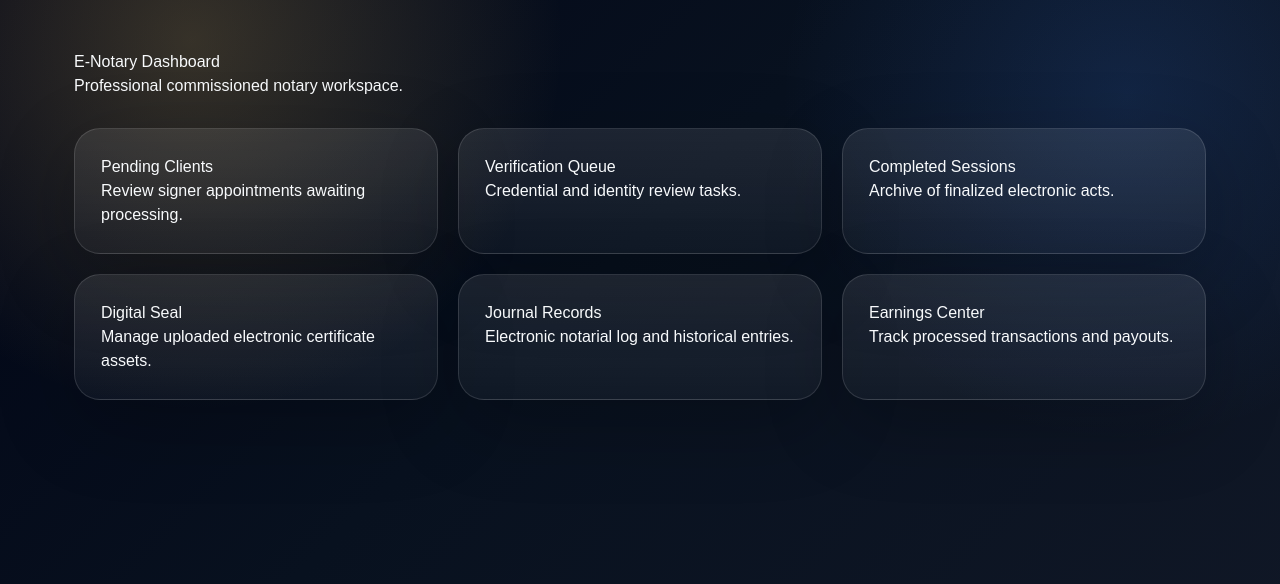
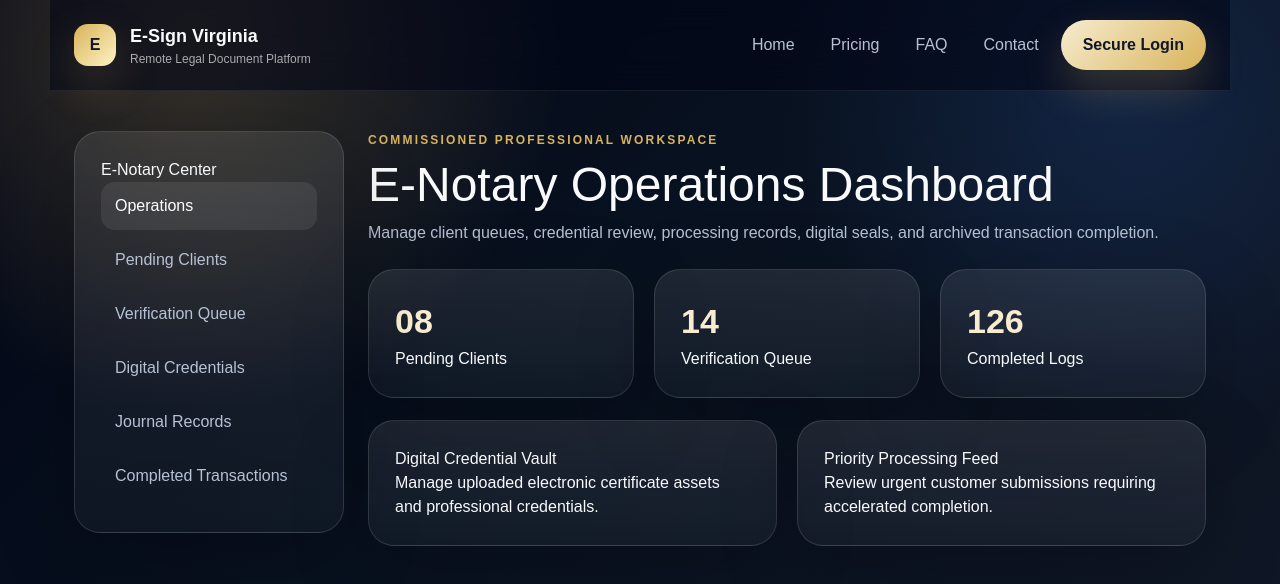
Before and after one commit to rawillia9801/esign, a Next.js app: page /notary in a window 1280 px wide. Shown: the top 584 px of the page. Built offline with nearby package versions, Linux system fonts and the light colour scheme.

Commit message:
Upgrade notary dashboard to enterprise operations UI

```diff
--- a/app/notary/page.tsx
+++ b/app/notary/page.tsx
@@ -1,15 +1,36 @@
+import Header from '../../components/Header'
+
 export default function NotaryDashboard(){
  return (
-  <main className="container" style={{paddingTop:'50px',paddingBottom:'60px'}}>
-   <h1>E-Notary Dashboard</h1>
-   <p>Professional commissioned notary workspace.</p>
-   <div style={{display:'grid',gridTemplateColumns:'repeat(3,1fr)',gap:'20px',marginTop:'30px'}}>
-    <div className="card"><h3>Pending Clients</h3><p>Review signer appointments awaiting processing.</p></div>
-    <div className="card"><h3>Verification Queue</h3><p>Credential and identity review tasks.</p></div>
-    <div className="card"><h3>Completed Sessions</h3><p>Archive of finalized electronic acts.</p></div>
-    <div className="card"><h3>Digital Seal</h3><p>Manage uploaded electronic certificate assets.</p></div>
-    <div className="card"><h3>Journal Records</h3><p>Electronic notarial log and historical entries.</p></div>
-    <div className="card"><h3>Earnings Center</h3><p>Track processed transactions and payouts.</p></div>
+  <main className="container">
+   <Header />
+   <div className="dashboard-layout">
+    <aside className="card sidebar">
+      <h3>E-Notary Center</h3>
+      <a className="sidebar-link active">Operations</a>
+      <a className="sidebar-link">Pending Clients</a>
+      <a className="sidebar-link">Verification Queue</a>
+      <a className="sidebar-link">Digital Credentials</a>
+      <a className="sidebar-link">Journal Records</a>
+      <a className="sidebar-link">Completed Transactions</a>
+    </aside>
+
+    <section>
+      <div className="eyebrow">Commissioned Professional Workspace</div>
+      <h1 style={{fontSize:'48px'}}>E-Notary Operations Dashboard</h1>
+      <p style={{color:'#b6c2d4'}}>Manage client queues, credential review, processing records, digital seals, and archived transaction completion.</p>
+
+      <div className="grid-3" style={{marginTop:'24px'}}>
+        <div className="card"><div className="metric">08</div><h3>Pending Clients</h3></div>
+        <div className="card"><div className="metric">14</div><h3>Verification Queue</h3></div>
+        <div className="card"><div className="metric">126</div><h3>Completed Logs</h3></div>
+      </div>
+
+      <div className="grid-2" style={{marginTop:'22px'}}>
+        <div className="card"><h3>Digital Credential Vault</h3><p>Manage uploaded electronic certificate assets and professional credentials.</p></div>
+        <div className="card"><h3>Priority Processing Feed</h3><p>Review urgent customer submissions requiring accelerated completion.</p></div>
+      </div>
+    </section>
    </div>
   </main>
  )
```
